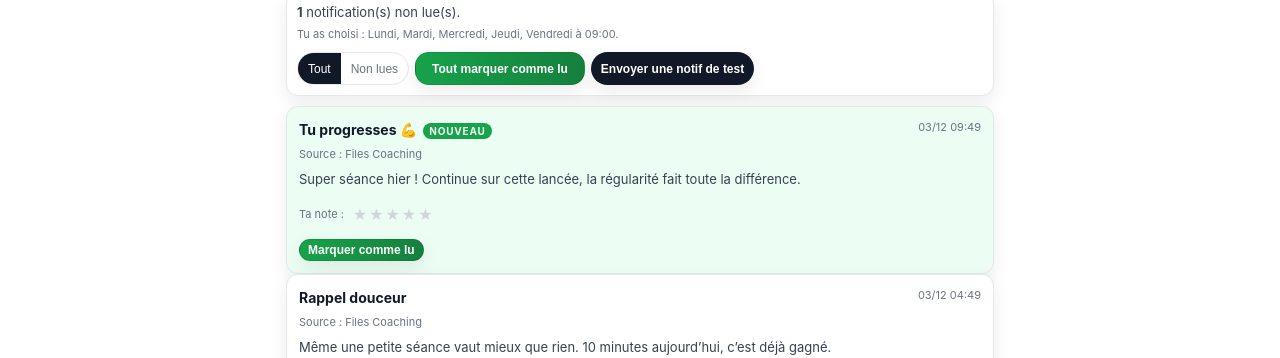
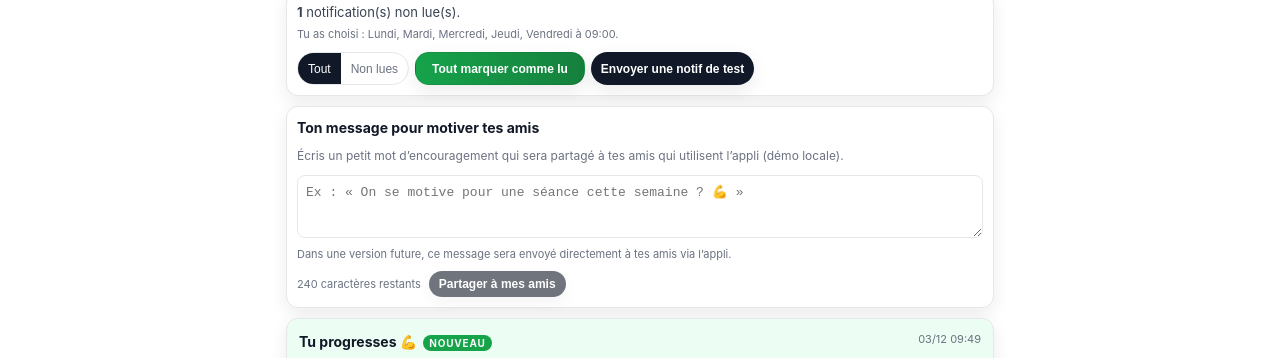
Before and after one commit to lebasquelyza/appli-files, a Next.js app in the folder apps/web/: page /dashboard/motivation in a window 1280 px wide. Shown: the part 297-655 px from the top of the page. Built offline with nearby package versions, Linux system fonts and the light colour scheme; no server answers.

Commit message:
Update page.tsx

```diff
--- a/apps/web/app/dashboard/motivation/page.tsx
+++ b/apps/web/app/dashboard/motivation/page.tsx
@@ -59,6 +59,9 @@ const PAGE_MAX_WIDTH = 740;
 
 const ALL_DAYS: DayKey[] = ["mon", "tue", "wed", "thu", "fri", "sat", "sun"];
 
+// 🔹 Longueur max pour le message perso
+const CUSTOM_MESSAGE_MAX = 240;
+
 function formatTime(dateStr: string) {
   const d = new Date(dateStr);
   return d.toLocaleString("fr-FR", {
@@ -86,6 +89,11 @@ export default function MotivationPage() {
     "fri",
   ]);
   const [prefTime, setPrefTime] = useState("09:00");
+
+  // 🔹 Message perso pour les amis
+  const [customMessage, setCustomMessage] = useState("");
+  const [sharingCustom, setSharingCustom] = useState(false);
+  const customRemaining = CUSTOM_MESSAGE_MAX - customMessage.length;
 
   // 🔹 Notifs en dur (mock) au chargement
   useEffect(() => {
@@ -249,6 +257,36 @@ export default function MotivationPage() {
     ]);
 
     setTimeout(() => setSending(false), 400);
+  };
+
+  // 🔹 Partage du message perso (mock : on ajoute une notif locale)
+  const shareCustomMessage = () => {
+    const trimmed = customMessage.trim();
+    if (!trimmed || sharingCustom) return;
+
+    setSharingCustom(true);
+    const nowIso = new Date().toISOString();
+
+    setNotifications((prev) => [
+      {
+        id: `custom-${nowIso}`,
+        title: t(
+          "motivation.customNotification.title",
+          "Message envoyé à tes amis 💌"
+        ),
+        message: trimmed,
+        createdAt: nowIso,
+        read: true,
+        source: t(
+          "motivation.customNotification.source",
+          "Toi → tes amis (démo)"
+        ),
+      },
+      ...prev,
+    ]);
+
+    setCustomMessage("");
+    setTimeout(() => setSharingCustom(false), 400);
   };
 
   if (status === "loading") {
@@ -567,6 +605,139 @@ export default function MotivationPage() {
         </div>
       </div>
 
+      {/* 🔹 Zone : créer un message motivant pour ses amis */}
+      <div
+        className="card"
+        style={{
+          padding: 10,
+          marginBottom: 10,
+          border: "1px solid #e5e7eb",
+          background: "#ffffff",
+          borderRadius: 12,
+          display: "grid",
+          gap: 6,
+        }}
+      >
+        <div
+          style={{
+            fontSize: 14,
+            fontWeight: 700,
+            color: "#111827",
+          }}
+        >
+          {t(
+            "motivation.customMessage.title",
+            "Ton message pour motiver tes amis"
+          )}
+        </div>
+        <div
+          style={{
+            fontSize: 12,
+            color: "#6b7280",
+          }}
+        >
+          {t(
+            "motivation.customMessage.subtitle",
+            "Écris un petit mot d’encouragement qui sera partagé à tes amis qui utilisent l’appli (démo locale)."
+          )}
+        </div>
+
+        <textarea
+          value={customMessage}
+          onChange={(e) => {
+            const value = e.target.value;
+            if (value.length <= CUSTOM_MESSAGE_MAX) {
+              setCustomMessage(value);
+            }
+          }}
+          rows={3}
+          placeholder={t(
+            "motivation.customMessage.placeholder",
+            "Ex : « On se motive pour une séance cette semaine ? 💪 »"
+          )}
+          style={{
+            marginTop: 4,
+            width: "100%",
+            fontSize: 13,
+            padding: 8,
+            borderRadius: 8,
+            border: "1px solid #e5e7eb",
+            resize: "vertical",
+          }}
+        />
+
+        <div
+          style={{
+            display: "flex",
+            justifyContent: "space-between",
+            alignItems: "center",
+            gap: 8,
+            marginTop: 2,
+            flexWrap: "wrap",
+          }}
+        >
+          <span
+            style={{
+              fontSize: 11,
+              color: "#6b7280",
+            }}
+          >
+            {t(
+              "motivation.customMessage.info",
+              "Dans une version future, ce message sera envoyé directement à tes amis via l’appli."
+            )}
+          </span>
+          <div
+            style={{
+              display: "flex",
+              alignItems: "center",
+              gap: 8,
+            }}
+          >
+            <span
+              style={{
+                fontSize: 11,
+                color: customRemaining < 0 ? "#b91c1c" : "#6b7280",
+              }}
+            >
+              {customRemaining}{" "}
+              {t(
+                "motivation.customMessage.remaining",
+                "caractères restants"
+              )}
+            </span>
+            <button
+              type="button"
+              className="btn"
+              onClick={shareCustomMessage}
+              disabled={!customMessage.trim() || sharingCustom}
+              style={{
+                fontSize: 12,
+                background: "#111827",
+                color: "#ffffff",
+                borderRadius: 999,
+                padding: "6px 10px",
+                opacity: !customMessage.trim() || sharingCustom ? 0.6 : 1,
+                cursor:
+                  !customMessage.trim() || sharingCustom
+                    ? "not-allowed"
+                    : "pointer",
+              }}
+            >
+              {sharingCustom
+                ? t(
+                    "motivation.customMessage.sending",
+                    "Partage en cours..."
+                  )
+                : t(
+                    "motivation.customMessage.sendButton",
+                    "Partager à mes amis"
+                  )}
+            </button>
+          </div>
+        </div>
+      </div>
+
       {/* Liste des notifications */}
       <div className="grid gap-3">
         {visibleNotifications.length === 0 ? (
```
